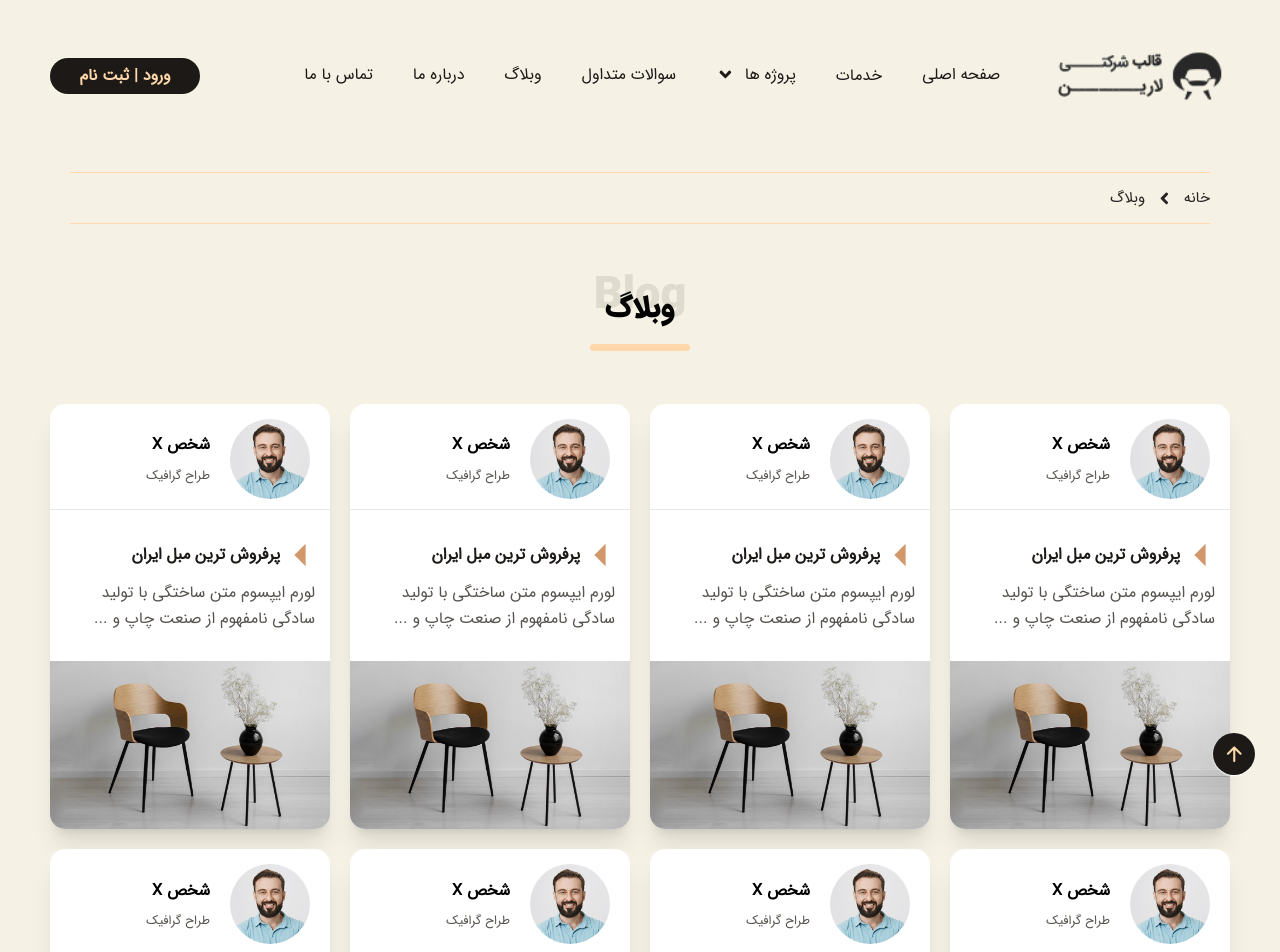
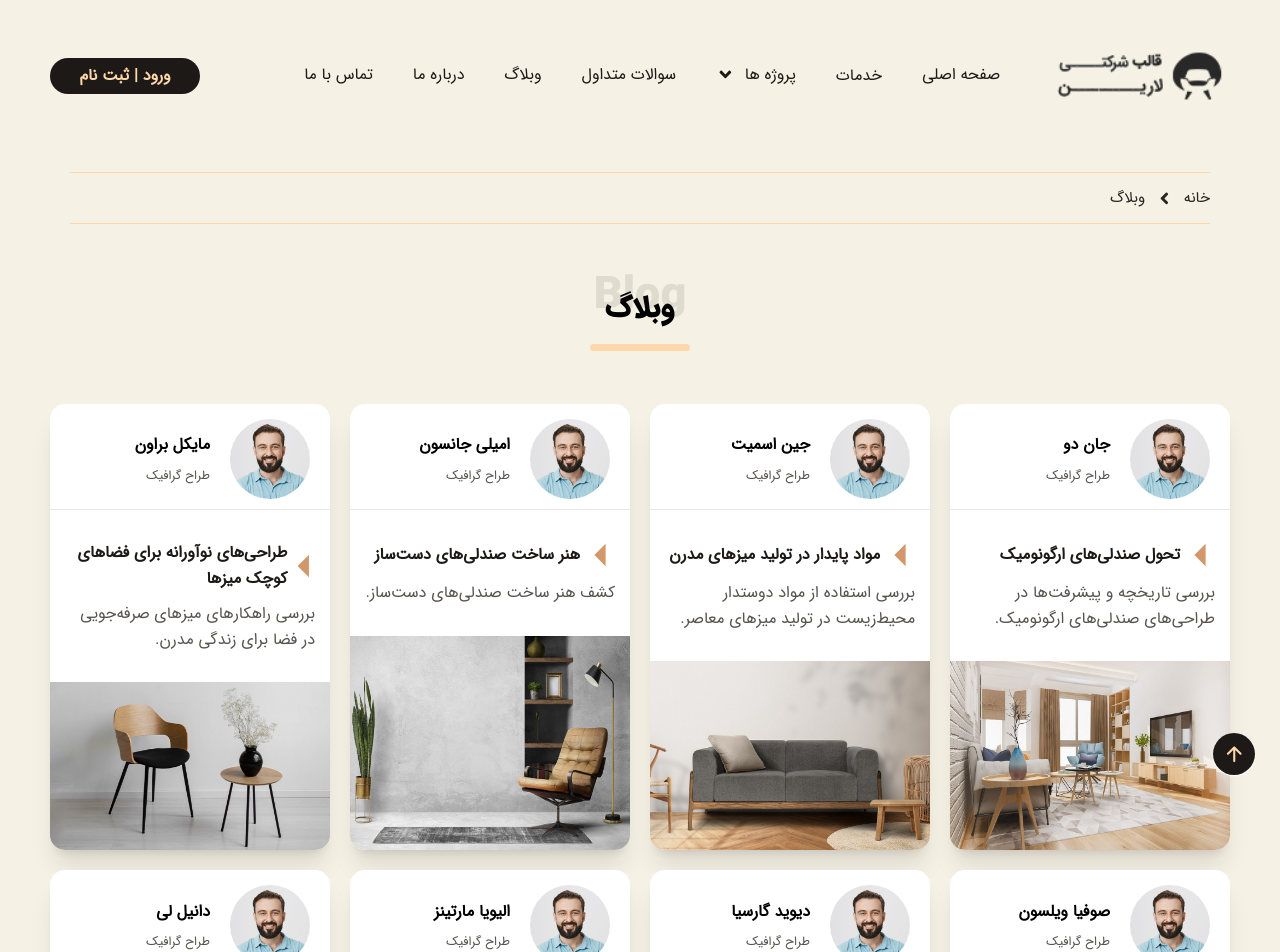
Before and after one commit to Reza-HM/Larin-Corporation, a React (Vite) app: page /blog in a window 1280 px wide. Shown: the top 952 px of the page. Built offline with nearby package versions, Linux system fonts and the light colour scheme; data requests are answered from the project's data file.

Commit message:
used blog data in DOM

```diff
--- a/src/Components/Modules/BlogBox.tsx
+++ b/src/Components/Modules/BlogBox.tsx
@@ -1,7 +1,15 @@
+import { FC } from "react";
 import { GoTriangleLeft } from "react-icons/go";
 import { Link, useLocation } from "react-router-dom";
 
-const BlogBox = () => {
+interface BlogBoxProps {
+  title: string;
+  description: string;
+  img: string;
+  author: string;
+}
+
+const BlogBox: FC<BlogBoxProps> = ({ description, img, title, author }) => {
   const location = useLocation();
 
   return (
@@ -17,20 +25,20 @@ const BlogBox = () => {
           alt=""
         />
         <div className="flex flex-col gap-4">
-          <h3 className="font-bold">شخص X</h3>
+          <h3 className="font-bold">{author}</h3>
           <p className="text-xl text-stone-600">طراح گرافیک</p>
         </div>
       </div>
       <div className="flex flex-col gap-4 px-6 py-4">
         <div className="flex items-center gap-2">
           <GoTriangleLeft className="text-5xl text-amber-700/60" />{" "}
-          <Link to="/article-details/1" className="font-bold text-stone-900">پرفروش ترین مبل ایران</Link>
+          <Link to="/article-details/1" className="font-bold text-stone-900">
+            {title}{" "}
+          </Link>
         </div>
-        <p className="text-stone-600">
-          لورم ایپسوم متن ساختگی با تولید سادگی نامفهوم از صنعت چاپ و ...
-        </p>
+        <p className="text-stone-600">{description}</p>
       </div>
-      <img src="/img/blog-9.jpg" alt="" />
+      <img src={img} className="h-full" alt="" />
     </div>
   );
 };
--- a/src/Components/Modules/Service.tsx
+++ b/src/Components/Modules/Service.tsx
@@ -19,7 +19,7 @@ const Service: FC<ServicesProps> = ({ title, description }) => {
       <img src="/img/17.png" className="w-32" alt="" />
       <div className="flex items-center gap-2">
         <GoTriangleLeft className="text-5xl text-amber-700/60" />{" "}
-        <h3 className="font-bold text-stone-900">{title}</h3>
+        <h3 className="font-bold text-stone-900 line-clamp-1">{title}</h3>
       </div>
       <p className="text-stone-900">{description}</p>
     </div>
--- a/src/Components/Templates/Index/Blog.tsx
+++ b/src/Components/Templates/Index/Blog.tsx
@@ -1,13 +1,23 @@
+import { useEffect } from "react";
+import { getArticlesFromServer } from "../../../Redux/store/articles";
 import BlogBox from "../../Modules/BlogBox";
+import { useDispatch, useSelector } from "react-redux";
+import { AppDispatch, RootState } from "../../../Redux/store";
 
 const Blog = () => {
+  const articles = useSelector((state: RootState) => state.articles.articles);
+  const dispatch = useDispatch<AppDispatch>();
+
+  useEffect(() => {
+    dispatch(getArticlesFromServer("http://localhost:3000/blog"));
+  }, [dispatch]);
+
   return (
     <div className="mt-20 bg-gradient-to-t from-orange-100">
       <div className="container grid grid-cols-1 xs:grid-cols-2 md:grid-cols-4 gap-8">
-        <BlogBox />
-        <BlogBox />
-        <BlogBox />
-        <BlogBox />
+        {articles.slice(0, 4).map((article) => (
+          <BlogBox {...article} key={article.id} />
+        ))}
       </div>
     </div>
   );
--- a/src/Pages/Blog.tsx
+++ b/src/Pages/Blog.tsx
@@ -1,25 +1,27 @@
+import { useDispatch, useSelector } from "react-redux";
 import BlogBox from "../Components/Modules/BlogBox";
 import BreadCrumb from "../Components/Modules/BreadCrumb";
 import SectionHeader from "../Components/Modules/SectionHeader";
+import { AppDispatch, RootState } from "../Redux/store";
+import { useEffect } from "react";
+import { getArticlesFromServer } from "../Redux/store/articles";
 
 const Blog = () => {
+  const articles = useSelector((state: RootState) => state.articles.articles);
+  const dispatch = useDispatch<AppDispatch>();
+
+  useEffect(() => {
+    dispatch(getArticlesFromServer("http://localhost:3000/blog"));
+  }, [dispatch]);
+
   return (
     <div className="container">
       <BreadCrumb route="وبلاگ" />
       <SectionHeader englishTitle="Blog" persianTitle="وبلاگ" />
       <div className="my-32 grid grid-cols-12 gap-8">
-        <BlogBox />
-        <BlogBox />
-        <BlogBox />
-        <BlogBox />
-        <BlogBox />
-        <BlogBox />
-        <BlogBox />
-        <BlogBox />
-        <BlogBox />
-        <BlogBox />
-        <BlogBox />
-        <BlogBox />
+        {articles.map((article) => (
+          <BlogBox {...article} key={article.id} />
+        ))}
       </div>
     </div>
   );
--- a/src/Pages/Questions.tsx
+++ b/src/Pages/Questions.tsx
@@ -1,19 +1,29 @@
+import { useEffect } from "react";
 import Accordion from "../Components/Modules/Accordion";
 import BreadCrumb from "../Components/Modules/BreadCrumb";
 import SectionHeader from "../Components/Modules/SectionHeader";
+import { getQuestionsFromServer } from "../Redux/store/questions";
+import { useDispatch, useSelector } from "react-redux";
+import { AppDispatch, RootState } from "../Redux/store";
 
 const Questions = () => {
+  const questions = useSelector(
+    (state: RootState) => state.questions.questions
+  );
+  const dispatch = useDispatch<AppDispatch>();
+
+  useEffect(() => {
+    dispatch(getQuestionsFromServer("http://localhost:3000/questions"));
+  }, [dispatch]);
+
   return (
     <div className="container">
       <BreadCrumb route="سوالات متداول" />
       <SectionHeader englishTitle="Questions" persianTitle="سوالات متداول" />
       <div className="my-32">
-        <Accordion answer="" question="" />
-        <Accordion answer="" question="" />
-        <Accordion answer="" question="" />
-        <Accordion answer="" question="" />
-        <Accordion answer="" question="" />
-        <Accordion answer="" question="" />
+        {questions.map((question) => (
+          <Accordion {...question} key={question.id} />
+        ))}
       </div>
     </div>
   );
--- a/src/Pages/Services.tsx
+++ b/src/Pages/Services.tsx
@@ -1,25 +1,27 @@
+import { useDispatch, useSelector } from "react-redux";
 import BreadCrumb from "../Components/Modules/BreadCrumb";
 import SectionHeader from "../Components/Modules/SectionHeader";
 import Service from "../Components/Modules/Service";
+import { AppDispatch, RootState } from "../Redux/store";
+import { getServicesFromServer } from "../Redux/store/services";
+import { useEffect } from "react";
 
 const Services = () => {
+  const services = useSelector((state: RootState) => state.services.services);
+  const dispatch = useDispatch<AppDispatch>();
+
+  useEffect(() => {
+    dispatch(getServicesFromServer("http://localhost:3000/services"));
+  }, [dispatch]);
+
   return (
     <div className="container">
       <BreadCrumb route="خدمات" />
       <SectionHeader englishTitle="Services" persianTitle="خدمات ما" />
       <div className="my-32 grid grid-cols-12 gap-8">
-        <Service />
-        <Service />
-        <Service />
-        <Service />
-        <Service />
-        <Service />
-        <Service />
-        <Service />
-        <Service />
-        <Service />
-        <Service />
-        <Service />
+        {services.map((service) => (
+          <Service {...service} key={service.id} />
+        ))}
       </div>
     </div>
   );
--- a/src/data/db.json
+++ b/src/data/db.json
@@ -86,7 +86,7 @@
     {
       "id": 1,
       "title": "تحول صندلی‌های ارگونومیک",
-      "img": "https://example.com/ergonomic_chairs.jpg",
+      "img": "/img/blog-1.jpg",
       "description": "بررسی تاریخچه و پیشرفت‌ها در طراحی‌های صندلی‌های ارگونومیک.",
       "body": "متن نمونه ...",
       "author": "جان دو",
@@ -95,7 +95,7 @@
     {
       "id": 2,
       "title": "مواد پایدار در تولید میزهای مدرن",
-      "img": "https://example.com/sustainable_tables.jpg",
+      "img": "/img/blog-2.jpg",
       "description": "بررسی استفاده از مواد دوستدار محیط‌زیست در تولید میزهای معاصر.",
       "body": "متن نمونه ...",
       "author": "جین اسمیت",
@@ -104,7 +104,7 @@
     {
       "id": 3,
       "title": "هنر ساخت صندلی‌های دست‌ساز",
-      "img": "https://example.com/handmade_chairs.jpg",
+      "img": "/img/blog-4.jpg",
       "description": "کشف هنر ساخت صندلی‌های دست‌ساز.",
       "body": "متن نمونه ...",
       "author": "امیلی جانسون",
@@ -113,7 +113,7 @@
     {
       "id": 4,
       "title": "طراحی‌های نوآورانه برای فضاهای کوچک میزها",
-      "img": "https://example.com/small_spaces_tables.jpg",
+      "img": "/img/blog-9.jpg",
       "description": "بررسی راهکارهای میزهای صرفه‌جویی در فضا برای زندگی مدرن.",
       "body": "متن نمونه ...",
       "author": "مایکل براون",
@@ -122,7 +122,7 @@
     {
       "id": 5,
       "title": "علم پشت صندلی‌های راحت",
-      "img": "https://example.com/comfortable_chairs.jpg",
+      "img": "/img/blog-1.jpg",
       "description": "فهم اصول ارگونومیکی که صندلی‌های راحت را تعریف می‌کنند.",
       "body": "متن نمونه ...",
       "author": "صوفیا ویلسون",
@@ -131,7 +131,7 @@
     {
       "id": 6,
       "title": "روند‌های انقلابی در طراحی میز",
-      "img": "https://example.com/revolutionary_tables.jpg",
+      "img": "/img/blog-9.jpg",
       "description": "برجسته‌سازی آخرین روندهای شکل‌دهی آینده طراحی میزها.",
       "body": "متن نمونه ...",
       "author": "دیوید گارسیا",
@@ -140,7 +140,8 @@
     {
       "id": 7,
       "title": "نقش هوش مصنوعی در تولید صندلی",
-      "img": "https://example.com/ai_chair_manufacturing.jpg",
+      "img": "/img/blog-2.jpg",
+
       "description": "بررسی ادغام هوش مصنوعی در تولید صندلی.",
       "body": "متن نمونه ...",
       "author": "الیویا مارتینز",
@@ -149,7 +150,8 @@
     {
       "id": 8,
       "title": "تأثیرات فرهنگی بر طرح‌های میزها",
-      "img": "https://example.com/cultural_table_designs.jpg",
+      "img": "/img/blog-1.jpg",
+
       "description": "بررسی چگونگی تأثیرات فرهنگ‌های مختلف بر ظاهر طراحی میزها.",
       "body": "متن نمونه ...",
       "author": "دانیل لی",
@@ -158,7 +160,8 @@
     {
       "id": 9,
       "title": "آینده صندلی‌های هوشمند",
-      "img": "https://example.com/smart_chairs_future.jpg",
+      "img": "/img/blog-2.jpg",
+
       "description": "پیش‌بینی امکانات فناوری هوشمند مدمج در صندلی‌ها.",
       "body": "متن نمونه ...",
       "author": "اما براون",
@@ -167,7 +170,8 @@
     {
       "id": 10,
       "title": "روند‌های کم‌حجم در تولید میزها",
-      "img": "https://example.com/minimalist_tables.jpg",
+      "img": "/img/blog-9.jpg",
+
       "description": "بررسی روند صعودی اصول طراحی کم‌حجم در تولید میزها.",
       "body": "متن نمونه ...",
       "author": "اندرو تیلور",
```
